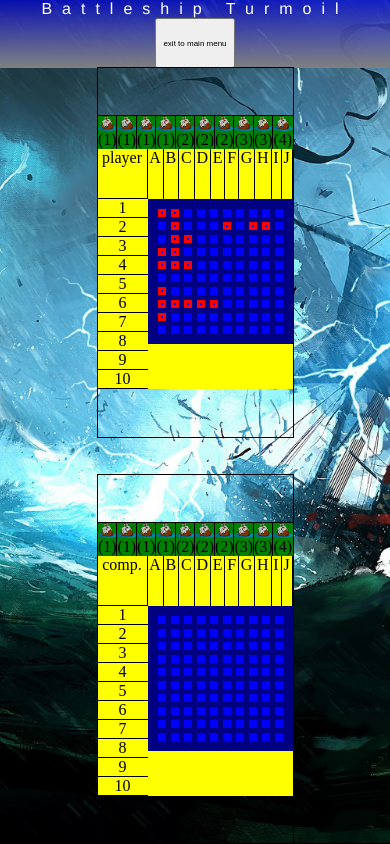
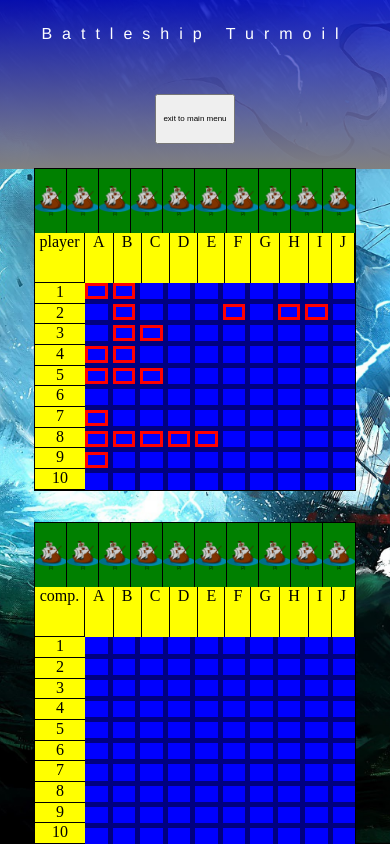
Before and after one commit to HRDTS/Battleship, a website: page index.html in a window 390 px wide. Both pictures are taken after a click on the button "Quick Start". Drawn offline with Linux system fonts and the light colour scheme.

Commit message:
responsivesness tweaked

```diff
--- a/script.js
+++ b/script.js
@@ -307,6 +307,8 @@ function myFunction() { // there is a 3 second delay for each computer move to m
   }
 
 let divClasses = document.querySelectorAll('.divClass2')
+let commander1 = document.getElementsByClassName('commander1')[0]
+let commander2 = document.getElementsByClassName('commander2')[0]
 
 // this code creates an addeventlistener to all the tiles of the computer. So if the user clicks (read: attacks) on the computers board, the functions to register a hit will be called and
 // the functions to make the computer attack will be called.
@@ -378,11 +380,15 @@ divClasses.forEach(divClass => {
         }
 
         if(player1.getGameBoard().areAllShipsSunk()) { // before allowing the user to make another attack, check if any of the players shipbase is completely sunk. If so, end game and determine winner.
+            commander1.remove() // this removes the header of the gameboard to make space for the win/loss notification
+            commander2.remove()
             document.getElementById('decisionOne').textContent = 'You lost!';
             document.getElementById('decisionOne').style.color = 'red';
             document.getElementById('decisionTwo').textContent = 'Computer won!';
         }
         if(player2.getGameBoard().areAllShipsSunk()) {
+            commander1.remove()
+            commander2.remove()
             document.getElementById('decisionOne').textContent = 'You won!';
             document.getElementById('decisionTwo').textContent = 'Computer lost!';
             document.getElementById('decisionTwo').style.color = 'red';
--- a/styles.css
+++ b/styles.css
@@ -1,5 +1,10 @@
 * {
     margin: 0;
+}
+
+
+body {
+    min-height: 800px;
 }
 
 button {
@@ -24,7 +29,7 @@ button {
 }
 
 .sideTwoText, .sideOneText {
-    font-size: 200%;
+    font-size: 2vw  ;
     text-align: center;
     color: white;
 }
@@ -53,8 +58,7 @@ body {
     flex-direction: column;
     background-image: linear-gradient(rgba(0, 0, 255, 0.61), grey);
     width: 100vw;
-    min-height: fit-content;
-    height: fit-content;
+    height: 20vh;
 }
 
 #buttonContainer {
@@ -69,8 +73,9 @@ body {
     display: flex;
     flex-shrink: 1;
     width: 100%;
+    min-height: 650px;
     height: 100%;
-    max-height: 100%;
+    max-height: 80vh;
     justify-content: space-evenly;
     align-items: center;
     gap: 5%;
@@ -83,6 +88,8 @@ body {
     grid-template-columns: 50px 1fr;
     grid-template-rows: 50px 1fr;
     grid-row: 1 / span 2;
+    height: 80%;
+    max-height: 80%;
 }
 
 .firstRow {
@@ -90,6 +97,8 @@ body {
     background-color: yellow;
     display: grid;
     grid-template-columns: repeat(10, auto);
+    height: 100%;
+    max-height: 100%;
 }
 
 .firstColumn {
@@ -118,11 +127,10 @@ body {
 .xyLayout {
     display: grid;
     background-color: rgb(0, 0, 128);
-    grid-template-columns: repeat(10, 1fr);
-    grid-template-rows: repeat(10, 1fr);
+    grid-template-columns: repeat(10, minmax(10px, 1fr));
+    grid-template-rows: repeat(10, minmax(10px, 1fr));
     gap: 5px;
-    padding: 10px;
-    height: fit-content;
+    height: 100%;
 }
 
 .divClass, .divClass2 {
@@ -130,7 +138,8 @@ body {
     display: flex;
     align-items: center;
     justify-content: center;
-    aspect-ratio: 1;
+    font-size: 2vw;
+    cursor: pointer;
 }
 
 .divClassUnclickable {
@@ -138,12 +147,13 @@ body {
     display: flex;
     align-items: center;
     justify-content: center;
-    aspect-ratio: 1;
+    font-size: 2vw;
+    cursor: pointer;
 }
 
 
 .divClass2:hover{
-    border: solid 5px yellow;
+    border: solid 0.3vw yellow;
 }
 
 #sideOne, #sideTwo {
@@ -159,12 +169,14 @@ body {
     font-size: xx-large;
     align-items: center;
     justify-content: center;
+    background-color: black;
 }
 
 #sideOne, #sideTwo {
+    min-width: 320px;
     max-width: 50%;
     width: 50%;
-    max-height: 100%;
+    max-height: 80vh;
     height: 100%;
 }
 
@@ -173,7 +185,8 @@ body {
     flex-direction: column;
     align-items: center;
     width: 100%;
-    height: fit-content;
+    height: 100%;
+    max-height: 20%;
     background-color: rgba(0, 0, 255, 0.7);
 }
 
@@ -182,7 +195,8 @@ body {
     flex-direction: column;
     align-items: center;
     width: 100%;
-    height: fit-content;
+    height: 100%;
+    max-height: 20%;
     background-color: rgba(206, 70, 36, 0.7);
 }
 
@@ -200,7 +214,8 @@ body {
 
 .king {
     display: flex;
-
+    height: 50%;
+    max-height: 50%;
 }
 
 .ships {
@@ -208,6 +223,8 @@ body {
     width: inherit;
     grid-template-columns: repeat(10, 1fr);
     grid-template-rows: 1fr;
+    height: 50%;
+    max-height: 50%;
 }
 
 p {
@@ -217,6 +234,13 @@ p {
 @media(max-width: 1000px) {
     .king {
         display: none;
+    }
+    .ships {
+        max-height: 100%;
+        height: 100%;
+    }
+    .commander1, .commander2 {
+        max-height: 20%;
     }
     .sideOneText, .sideTwoText {
         font-size: 100%;
@@ -269,14 +293,19 @@ p {
 }
 
 @media(max-height: 668px) {
-    #title {
-        display: none;
-    }
     button {
         font-size: 0.5rem;
         min-width: fit-content;
         height: fit-content;
         min-height: fit-content;
+    }
+    #gameboardOuter {
+        max-height: 90vh;
+    }
+}
+@media(max-height: 800px) {
+    #title {
+        display: none;
     }
 }
 
@@ -284,17 +313,32 @@ p {
     width: inherit;
     height: auto;
     max-width: inherit;
-    max-height: inherit;
+    max-height: 50%;
+}
+
+.shipLength {
+    width: inherit;
+    height: auto;
+    max-width: inherit;
+    max-height: 50%;
+    font-size: 1vw;
 }
 
 .shipDiv1, .shipDiv2 {
     display: flex;
+    align-items: center;
+    justify-content: center;
     width: inherit;
     flex-direction: column;
     outline: 1px solid black;
     background-color: green;
+    height: 100%;
 }
 
 .divClassUnclickable {
     pointer-events: none;
 }
+
+#shipPlacement {
+    font-size: 2vw;
+}
```
